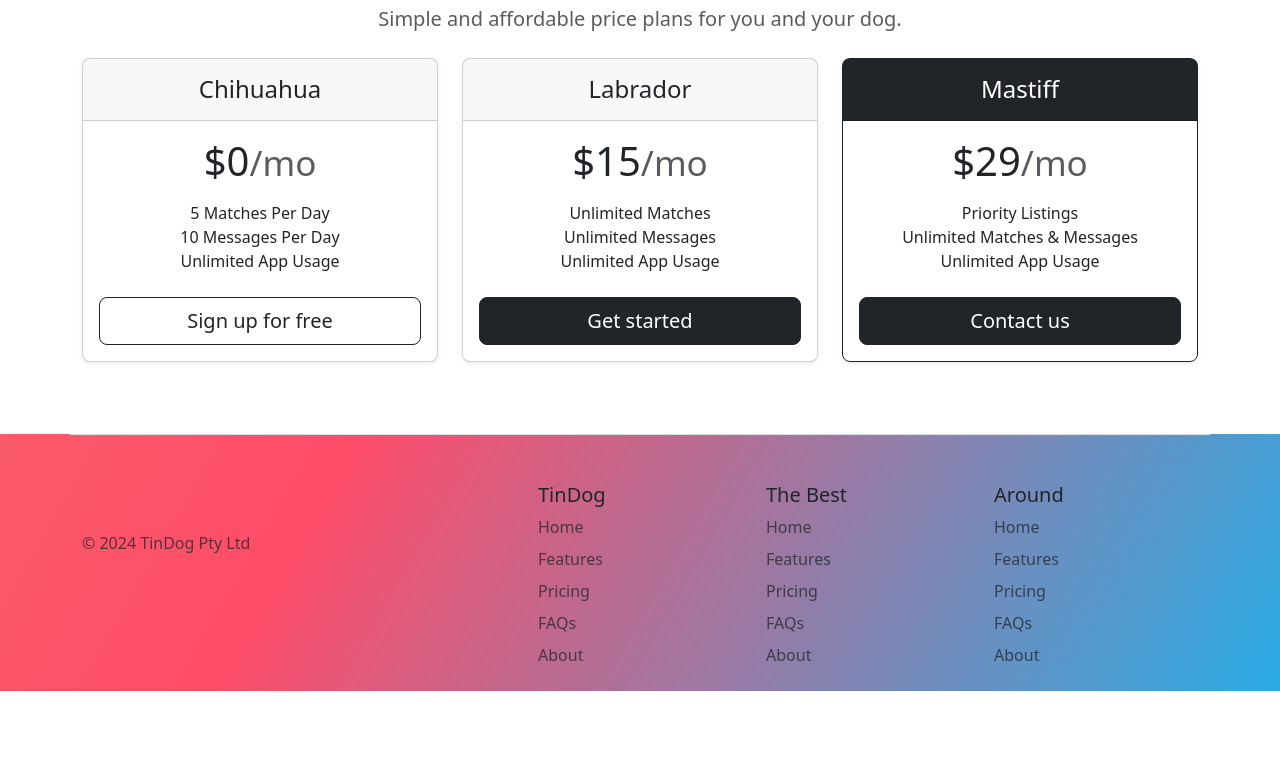
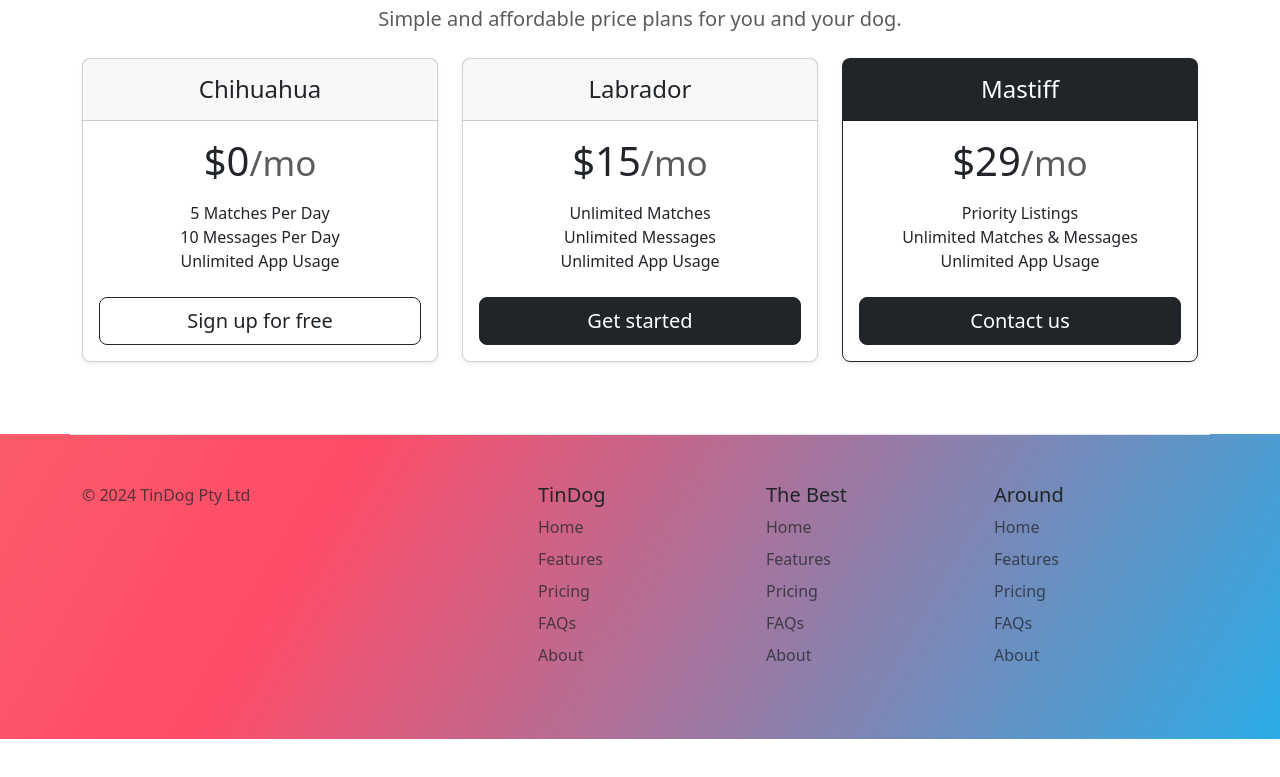
Before and after one commit to jaketux/tindog, a plain HTML site: page index.html in a window 1280 px wide. Shown: the part 1573-2350 px from the top of the page. Before the commit the page ends 2264 px from the top, so only its background shows below. Drawn offline with nearby package versions, Linux system fonts and the light colour scheme.

Commit message:
Update index.html

```diff
--- a/index.html
+++ b/index.html
@@ -184,11 +184,8 @@
   <!-- Footer -->
   <section id="footer" class="gradient-background">
     <div class="container">
-      <footer class="row row-cols-1 row-cols-sm-2 row-cols-md-5 pt-5 mt-5 border-top">
+      <footer class="row row-cols-1 row-cols-sm-2 row-cols-md-5 py-5 my-5 border-top">
         <div class="col mb-3">
-          <a href="/" class="d-flex align-items-center mb-3 link-body-emphasis text-decoration-none">
-            <svg class="bi me-2" width="40" height="32"><use xlink:href="#bootstrap"></use></svg>
-          </a>
           <p class="text-body-secondary">© 2024 TinDog Pty Ltd</p>
         </div>
 
```
